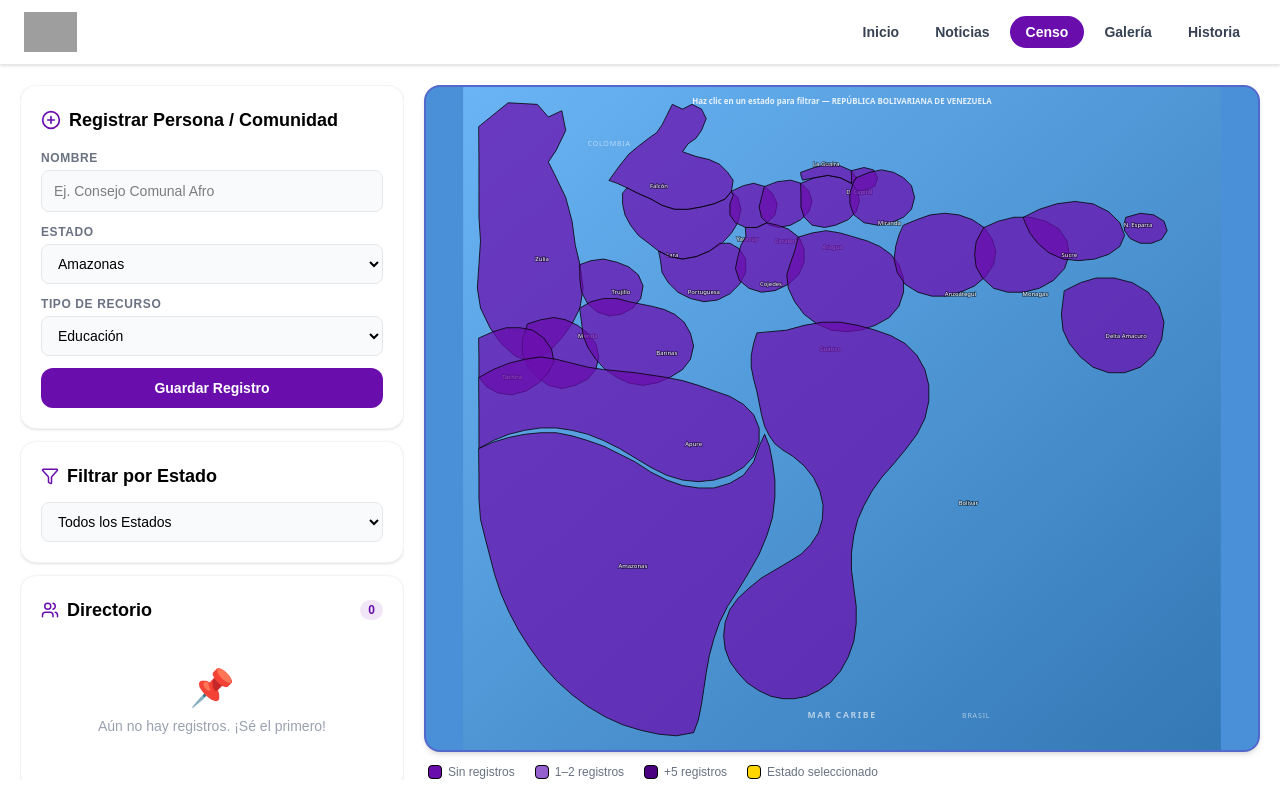
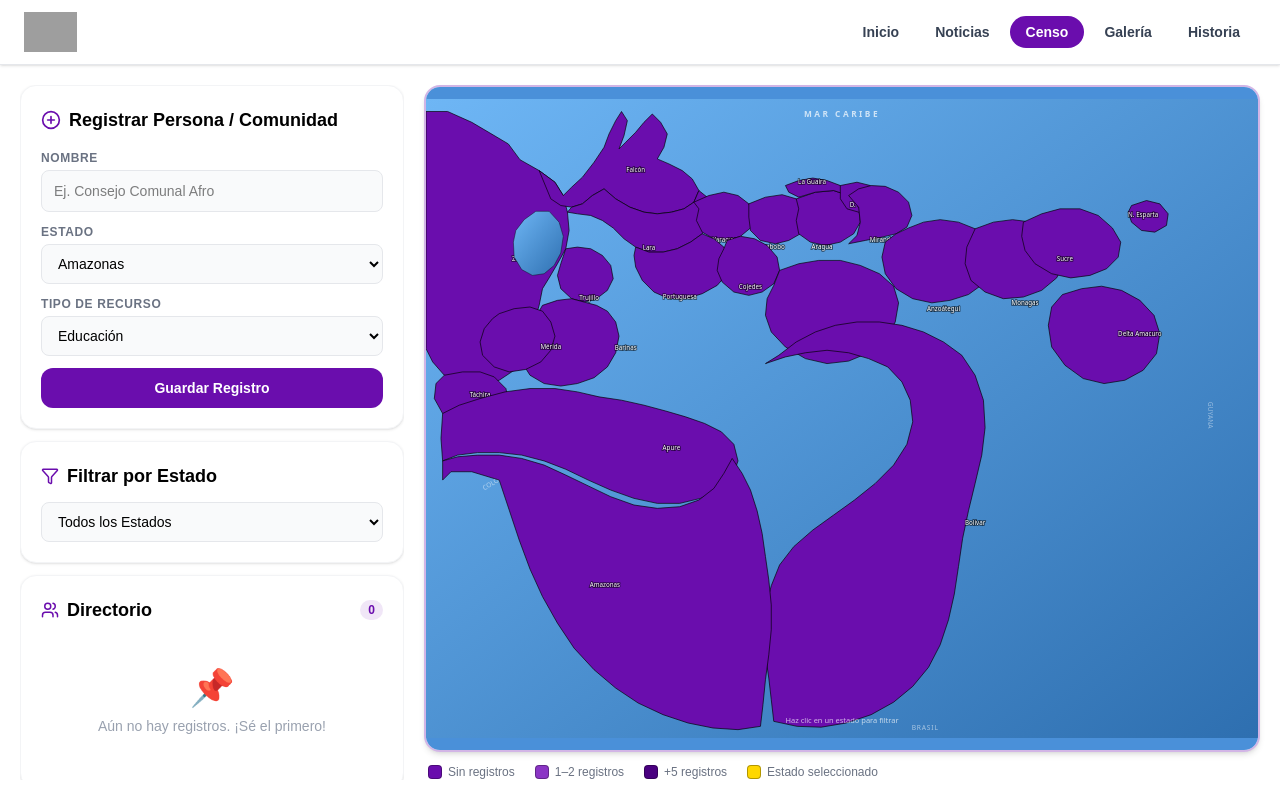
Before and after one commit to Ghoulita2/conadecafro-app, a Next.js app: page /registro in a window 1280 px wide. Built offline with nearby package versions, Linux system fonts and the light colour scheme; grey boxes are pictures that could not be loaded.

Commit message:
feat: redraw Venezuela map traced from official reference image

```diff
--- a/components/map/VenezuelaMap.tsx
+++ b/components/map/VenezuelaMap.tsx
@@ -1,5 +1,4 @@
 "use client";
-
 import React from "react";
 
 export interface VenezuelaMapProps {
@@ -8,365 +7,199 @@
   resourceCounts: Record<string, number>;
 }
 
-/**
- * Coordinate transform (lon, lat) → (svgX, svgY)
- * ViewBox: 0 0 960 820
- * Lon range: -73.4 to -59.7  → x: 10 to 950
- * Lat range: 12.2 to 0.7     → y: 10 to 810
- *
- * x = (lon + 73.4) / 13.7 * 940 + 10
- * y = (12.2 - lat) / 11.5 * 800 + 10
- */
+// Coordinate transform: geographic (lon,lat) → SVG (x,y)
+// ViewBox 0 0 1000 760
+// x = (lon + 73.35) / 13.55 * 1000
+// y = (12.20 - lat) / 11.55 * 748 + 6
+// p() helper pre-computed below
 
-// Each state polygon is derived from simplified real geographic coordinates
 const STATES: { id: string; name: string; d: string; lx: number; ly: number }[] = [
   {
-    // Zulia — NW state surrounding Lake Maracaibo
-    id: "Zulia", name: "Zulia", lx: 100, ly: 220,
-    d: `M 20,50 L 57,20 L 94,22 L 108,38 L 125,30 L 130,55
-        L 118,80 L 108,95 L 118,115 L 130,140 L 138,170
-        L 142,200 L 148,225 L 152,255 L 148,280 L 138,300
-        L 125,318 L 112,332 L 98,342 L 82,348 L 65,340
-        L 48,325 L 34,305 L 22,280 L 18,255 L 20,225
-        L 22,195 L 20,165 L 20,130 L 20,95 Z`,
+    id: "Zulia", name: "Zulia", lx: 112, ly: 195,
+    d: "M 0,15 L 26,15 L 55,28 L 77,41 L 99,54 L 113,73 L 136,86 L 155,100 L 165,116 L 170,136 L 172,158 L 168,180 L 158,198 L 148,215 L 140,228 L 136,248 L 130,268 L 125,290 L 118,310 L 106,326 L 88,338 L 66,345 L 44,342 L 22,332 L 8,316 L 0,300 Z",
   },
   {
-    // Falcón — northern state with Paraguaná Peninsula
-    id: "Falcón", name: "Falcón", lx: 248, ly: 128,
-    d: `M 185,118 L 198,100 L 210,85 L 222,75 L 235,65
-        L 245,58 L 252,48 L 258,36 L 265,22 L 278,28
-        L 290,22 L 302,28 L 308,40 L 302,55 L 295,65
-        L 285,72 L 278,82 L 295,88 L 312,92 L 325,98
-        L 335,108 L 342,118 L 340,132 L 332,142 L 318,148
-        L 302,152 L 285,155 L 268,155 L 252,150 L 238,142
-        L 222,135 L 208,128 L 195,122 Z`,
+    id: "Falcón", name: "Falcón", lx: 252, ly: 88,
+    d: "M 136,86 L 155,100 L 165,116 L 175,106 L 188,94 L 202,76 L 214,58 L 220,42 L 228,26 L 235,15 L 242,26 L 238,44 L 232,60 L 240,52 L 252,40 L 262,28 L 272,18 L 282,28 L 290,42 L 286,58 L 278,72 L 292,78 L 308,86 L 320,96 L 328,110 L 322,124 L 310,132 L 295,136 L 278,138 L 262,136 L 245,130 L 228,120 L 214,108 L 200,116 L 188,126 L 175,130 L 162,128 L 150,120 Z",
   },
   {
-    // Lara
-    id: "Lara", name: "Lara", lx: 265, ly: 215,
-    d: `M 208,128 L 222,135 L 238,142 L 252,150 L 268,155
-        L 285,155 L 302,152 L 318,148 L 332,142 L 340,132
-        L 348,140 L 352,155 L 348,172 L 340,185 L 328,198
-        L 312,208 L 295,215 L 278,218 L 262,215 L 248,208
-        L 235,198 L 222,188 L 212,175 L 205,162 L 202,148
-        L 202,135 Z`,
+    id: "Lara", name: "Lara", lx: 268, ly: 182,
+    d: "M 170,136 L 175,130 L 188,126 L 200,116 L 214,108 L 228,120 L 245,130 L 262,136 L 278,138 L 295,136 L 310,132 L 322,124 L 328,110 L 338,118 L 345,132 L 342,148 L 332,162 L 318,172 L 302,180 L 285,184 L 268,184 L 252,178 L 238,168 L 225,155 L 212,146 L 198,140 L 182,138 Z",
   },
   {
-    // Yaracuy — small state
-    id: "Yaracuy", name: "Yaracuy", lx: 360, ly: 195,
-    d: `M 340,132 L 355,125 L 368,122 L 382,126 L 392,135
-        L 398,148 L 395,162 L 385,172 L 372,178 L 358,178
-        L 345,172 L 338,162 L 338,148 L 342,138 Z`,
+    id: "Yaracuy", name: "Yaracuy", lx: 358, ly: 172,
+    d: "M 322,124 L 340,116 L 358,112 L 375,116 L 388,126 L 395,140 L 390,155 L 378,165 L 362,170 L 346,168 L 332,160 L 325,146 L 328,132 Z",
   },
   {
-    // Carabobo
-    id: "Carabobo", name: "Carabobo", lx: 412, ly: 198,
-    d: `M 382,126 L 398,120 L 415,118 L 428,122 L 438,132
-        L 442,145 L 438,158 L 428,168 L 415,175 L 400,178
-        L 388,175 L 378,165 L 375,152 L 378,140 Z`,
+    id: "Carabobo", name: "Carabobo", lx: 414, ly: 180,
+    d: "M 388,126 L 408,118 L 428,115 L 445,120 L 456,132 L 458,148 L 450,162 L 436,170 L 420,174 L 402,170 L 390,158 L 388,142 Z",
   },
   {
-    // Aragua
-    id: "Aragua", name: "Aragua", lx: 468, ly: 205,
-    d: `M 428,122 L 445,115 L 462,112 L 478,115 L 492,122
-        L 500,132 L 502,145 L 498,158 L 488,168 L 472,175
-        L 458,178 L 442,175 L 432,165 L 428,152 L 428,138 Z`,
+    id: "Aragua", name: "Aragua", lx: 476, ly: 180,
+    d: "M 445,120 L 468,112 L 490,110 L 508,116 L 520,130 L 522,148 L 514,162 L 498,172 L 480,176 L 462,172 L 448,162 L 445,146 L 448,132 Z",
   },
   {
-    // La Guaira (Vargas) — thin coastal strip
-    id: "La Guaira", name: "La Guaira", lx: 460, ly: 100,
-    d: `M 428,108 L 445,102 L 462,98 L 478,100 L 492,106
-        L 498,115 L 492,122 L 478,115 L 462,112 L 445,115
-        L 430,118 L 428,112 Z`,
+    id: "La Guaira", name: "La Guaira", lx: 464, ly: 102,
+    d: "M 432,104 L 448,98 L 465,95 L 482,98 L 498,104 L 508,116 L 490,110 L 468,112 L 448,118 L 436,112 Z",
   },
   {
-    // Distrito Capital
-    id: "Distrito Capital", name: "D. Capital", lx: 502, ly: 135,
-    d: `M 492,106 L 508,102 L 520,105 L 525,115 L 522,125
-        L 512,130 L 500,132 L 492,122 L 492,112 Z`,
+    id: "Distrito Capital", name: "D. Capital", lx: 526, ly: 130,
+    d: "M 498,104 L 518,100 L 534,104 L 540,118 L 534,130 L 520,136 L 506,132 L 498,120 Z",
   },
   {
-    // Miranda
-    id: "Miranda", name: "Miranda", lx: 540, ly: 175,
-    d: `M 498,115 L 515,108 L 530,105 L 545,108 L 558,115
-        L 568,125 L 572,140 L 568,155 L 558,165 L 542,172
-        L 525,175 L 508,172 L 495,162 L 490,148 L 490,135
-        L 494,122 L 498,115 Z`,
+    id: "Miranda", name: "Miranda", lx: 548, ly: 172,
+    d: "M 508,116 L 520,130 L 522,148 L 518,164 L 508,174 L 528,170 L 548,166 L 565,162 L 578,154 L 584,140 L 580,124 L 568,112 L 552,105 L 535,104 L 520,108 Z",
   },
   {
-    // Trujillo — Andean state
-    id: "Trujillo", name: "Trujillo", lx: 200, ly: 262,
-    d: `M 148,225 L 162,220 L 178,218 L 195,222 L 210,228
-        L 222,238 L 228,252 L 225,268 L 215,280 L 200,288
-        L 185,290 L 170,285 L 158,275 L 150,260 L 148,245 Z`,
+    id: "Trujillo", name: "Trujillo", lx: 196, ly: 242,
+    d: "M 168,180 L 182,178 L 198,180 L 212,188 L 222,200 L 225,216 L 218,230 L 205,240 L 190,244 L 175,240 L 162,228 L 158,212 L 162,198 Z",
   },
   {
-    // Portuguesa
-    id: "Portuguesa", name: "Portuguesa", lx: 305, ly: 262,
-    d: `M 248,208 L 262,215 L 278,218 L 295,215 L 312,208
-        L 325,198 L 338,198 L 350,205 L 358,218 L 358,235
-        L 350,250 L 338,262 L 322,270 L 305,272 L 288,268
-        L 272,260 L 260,248 L 252,235 L 250,220 Z`,
+    id: "Portuguesa", name: "Portuguesa", lx: 305, ly: 240,
+    d: "M 252,178 L 268,184 L 285,184 L 302,180 L 318,172 L 332,162 L 346,168 L 358,178 L 365,192 L 362,210 L 350,224 L 332,234 L 312,240 L 292,240 L 274,232 L 260,218 L 252,202 L 250,188 Z",
   },
   {
-    // Cojedes
-    id: "Cojedes", name: "Cojedes", lx: 390, ly: 252,
-    d: `M 358,178 L 372,178 L 385,172 L 398,175 L 412,180
-        L 425,190 L 432,205 L 432,222 L 425,238 L 412,250
-        L 395,258 L 378,260 L 362,255 L 350,245 L 345,230
-        L 348,215 L 352,200 L 358,190 Z`,
+    id: "Cojedes", name: "Cojedes", lx: 390, ly: 228,
+    d: "M 362,170 L 378,165 L 395,168 L 410,176 L 422,190 L 425,206 L 418,222 L 404,232 L 388,236 L 370,232 L 356,220 L 350,206 L 352,192 L 358,180 Z",
   },
   {
-    // Mérida — Andean
-    id: "Mérida", name: "Mérida", lx: 158, ly: 318,
-    d: `M 82,300 L 98,295 L 115,292 L 130,295 L 145,302
-        L 158,312 L 168,325 L 172,342 L 168,358 L 158,370
-        L 142,378 L 125,382 L 108,378 L 94,368 L 82,355
-        L 75,338 L 75,320 Z`,
+    id: "Barinas", name: "Barinas", lx: 240, ly: 302,
+    d: "M 140,248 L 158,242 L 175,240 L 190,244 L 205,248 L 218,255 L 228,268 L 232,285 L 228,305 L 218,322 L 202,335 L 182,342 L 162,345 L 142,342 L 125,332 L 115,316 L 112,298 L 118,280 L 128,265 L 136,255 Z",
   },
   {
-    // Táchira — SW Andean
-    id: "Táchira", name: "Táchira", lx: 62, ly: 370,
-    d: `M 20,318 L 38,310 L 55,305 L 72,305 L 88,308
-        L 102,318 L 112,332 L 115,348 L 108,362 L 96,375
-        L 80,385 L 62,390 L 45,388 L 30,380 L 20,368
-        L 20,345 Z`,
+    id: "Mérida", name: "Mérida", lx: 150, ly: 300,
+    d: "M 88,258 L 106,252 L 125,250 L 140,255 L 150,268 L 155,285 L 150,302 L 138,316 L 120,325 L 100,328 L 82,322 L 68,308 L 65,292 L 70,276 L 80,264 Z",
   },
   {
-    // Barinas — Llanos
-    id: "Barinas", name: "Barinas", lx: 258, ly: 340,
-    d: `M 148,280 L 162,272 L 178,268 L 195,268 L 210,272
-        L 225,275 L 240,278 L 255,282 L 268,288 L 280,298
-        L 288,312 L 292,328 L 288,345 L 278,358 L 262,368
-        L 245,375 L 228,378 L 210,375 L 195,368 L 180,358
-        L 168,345 L 158,330 L 152,315 L 150,298 Z`,
+    id: "Táchira", name: "Táchira", lx: 65, ly: 358,
+    d: "M 22,332 L 44,328 L 65,328 L 82,334 L 96,348 L 100,365 L 94,382 L 78,394 L 58,398 L 38,392 L 20,378 L 10,360 L 12,342 Z",
   },
   {
-    // Guárico — Central Llanos
-    id: "Guárico", name: "Guárico", lx: 465, ly: 335,
-    d: `M 425,190 L 442,185 L 460,182 L 478,185 L 495,190
-        L 512,195 L 528,202 L 542,212 L 552,225 L 558,242
-        L 558,260 L 552,278 L 540,292 L 522,302 L 504,308
-        L 485,310 L 466,308 L 448,300 L 432,288 L 420,272
-        L 412,255 L 410,238 L 415,222 L 420,208 Z`,
+    id: "Guárico", name: "Guárico", lx: 478, ly: 295,
+    d: "M 425,206 L 448,198 L 472,194 L 498,194 L 522,200 L 545,210 L 562,225 L 568,245 L 564,268 L 552,288 L 532,305 L 508,315 L 482,318 L 456,312 L 432,298 L 415,280 L 408,260 L 410,240 L 418,224 Z",
   },
   {
-    // Anzoátegui
-    id: "Anzoátegui", name: "Anzoátegui", lx: 630, ly: 265,
-    d: `M 558,175 L 575,168 L 592,162 L 610,160 L 628,162
-        L 645,168 L 660,178 L 670,192 L 675,208 L 672,225
-        L 662,240 L 648,252 L 630,260 L 612,265 L 594,265
-        L 576,260 L 560,250 L 550,235 L 546,218 L 548,202
-        L 552,188 Z`,
+    id: "Anzoátegui", name: "Anzoátegui", lx: 622, ly: 255,
+    d: "M 565,162 L 580,155 L 598,148 L 618,145 L 640,148 L 660,156 L 676,168 L 685,185 L 682,205 L 670,222 L 652,235 L 630,242 L 608,245 L 585,240 L 565,228 L 552,210 L 548,190 L 552,172 Z",
   },
   {
-    // Monagas
-    id: "Monagas", name: "Monagas", lx: 725, ly: 265,
-    d: `M 660,178 L 678,170 L 698,165 L 718,165 L 738,170
-        L 755,180 L 765,195 L 768,212 L 762,230 L 748,245
-        L 730,255 L 710,260 L 690,260 L 672,255 L 658,242
-        L 650,228 L 648,212 L 650,196 Z`,
+    id: "Monagas", name: "Monagas", lx: 720, ly: 248,
+    d: "M 660,156 L 682,148 L 705,145 L 728,148 L 750,158 L 765,175 L 768,196 L 758,215 L 740,230 L 718,238 L 694,240 L 672,232 L 655,218 L 648,198 L 650,178 Z",
   },
   {
-    // Sucre — NE peninsula
-    id: "Sucre", name: "Sucre", lx: 768, ly: 215,
-    d: `M 710,165 L 730,155 L 752,148 L 775,145 L 798,148
-        L 818,158 L 832,172 L 838,188 L 832,202 L 818,212
-        L 800,218 L 780,220 L 760,218 L 742,210 L 728,198
-        L 718,185 L 712,172 Z`,
+    id: "Sucre", name: "Sucre", lx: 768, ly: 195,
+    d: "M 718,148 L 740,138 L 762,132 L 786,132 L 808,140 L 825,155 L 835,172 L 832,190 L 818,204 L 798,212 L 775,215 L 752,210 L 732,198 L 720,182 L 716,165 Z",
   },
   {
-    // Nueva Esparta — Island
-    id: "Nueva Esparta", name: "N. Esparta", lx: 855, ly: 178,
-    d: `M 840,165 L 858,160 L 875,162 L 888,170 L 892,182
-        L 885,193 L 872,198 L 858,198 L 845,192 L 838,182
-        L 838,172 Z`,
+    id: "Nueva Esparta", name: "N. Esparta", lx: 862, ly: 142,
+    d: "M 848,128 L 866,122 L 882,126 L 892,138 L 890,152 L 876,160 L 860,158 L 848,148 L 844,136 Z",
   },
   {
-    // Delta Amacuro — Orinoco Delta, far east
-    id: "Delta Amacuro", name: "Delta Amacuro", lx: 840, ly: 318,
-    d: `M 762,258 L 782,248 L 802,242 L 825,242 L 848,248
-        L 868,260 L 882,278 L 888,298 L 885,320 L 875,340
-        L 858,355 L 838,362 L 818,362 L 798,355 L 782,342
-        L 768,325 L 760,308 L 758,288 Z`,
+    id: "Delta Amacuro", name: "Delta Amacuro", lx: 858, ly: 285,
+    d: "M 765,235 L 788,228 L 812,225 L 836,230 L 858,242 L 875,260 L 882,282 L 878,306 L 862,326 L 840,338 L 815,342 L 790,336 L 768,320 L 752,298 L 748,272 L 752,250 Z",
   },
   {
-    // Apure — Large central south llanos
-    id: "Apure", name: "Apure", lx: 292, ly: 455,
-    d: `M 20,368 L 38,358 L 58,350 L 78,345 L 98,342
-        L 118,345 L 138,350 L 158,355 L 178,358 L 198,360
-        L 218,362 L 238,365 L 258,368 L 278,372 L 298,378
-        L 318,385 L 338,392 L 355,402 L 368,415 L 375,432
-        L 375,450 L 368,468 L 355,482 L 338,492 L 318,498
-        L 298,500 L 278,498 L 258,492 L 238,482 L 218,470
-        L 198,458 L 178,448 L 158,440 L 138,435 L 118,432
-        L 98,432 L 78,435 L 58,440 L 38,448 L 20,458
-        L 20,415 Z`,
+    id: "Apure", name: "Apure", lx: 295, ly: 422,
+    d: "M 20,378 L 40,368 L 65,360 L 95,352 L 125,348 L 155,348 L 182,352 L 208,358 L 235,362 L 262,368 L 288,375 L 312,382 L 335,390 L 355,400 L 370,415 L 375,435 L 368,455 L 352,470 L 330,480 L 305,486 L 278,486 L 250,480 L 222,470 L 195,458 L 168,445 L 142,435 L 115,428 L 88,425 L 62,425 L 38,428 L 20,435 L 18,408 Z",
   },
   {
-    // Bolívar — Huge SE state (Guayana)
-    id: "Bolívar", name: "Bolívar", lx: 640, ly: 530,
-    d: `M 410,308 L 432,302 L 455,298 L 478,298 L 500,302
-        L 522,308 L 542,315 L 560,325 L 575,340 L 585,358
-        L 590,378 L 590,398 L 585,420 L 575,440 L 560,460
-        L 545,478 L 530,495 L 518,512 L 508,530 L 500,548
-        L 495,568 L 492,590 L 492,612 L 495,635 L 498,658
-        L 498,680 L 495,702 L 488,722 L 478,740 L 465,755
-        L 450,765 L 435,772 L 420,775 L 405,775 L 390,772
-        L 375,765 L 360,755 L 348,742 L 338,728 L 332,712
-        L 330,695 L 332,678 L 338,662 L 348,648 L 362,635
-        L 378,622 L 395,612 L 412,602 L 428,592 L 440,580
-        L 450,565 L 455,548 L 456,530 L 452,512 L 444,495
-        L 432,480 L 418,468 L 405,460 L 395,452 L 388,442
-        L 382,430 L 378,415 L 375,400 L 372,385 L 368,370
-        L 365,355 L 365,340 L 368,325 L 372,312 Z`,
+    id: "Bolívar", name: "Bolívar", lx: 660, ly: 512,
+    d: "M 408,318 L 432,310 L 456,305 L 482,302 L 508,305 L 532,312 L 555,322 L 572,340 L 582,362 L 585,388 L 578,415 L 562,440 L 540,462 L 515,482 L 490,500 L 465,518 L 442,538 L 425,560 L 415,585 L 408,612 L 405,640 L 408,668 L 412,696 L 415,722 L 418,748 L 446,754 L 475,755 L 505,750 L 535,740 L 562,725 L 585,706 L 604,683 L 618,656 L 628,626 L 635,595 L 640,562 L 645,528 L 652,495 L 660,462 L 668,428 L 672,395 L 670,362 L 660,332 L 644,308 L 622,292 L 598,280 L 572,272 L 545,268 L 518,268 L 492,272 L 468,280 L 445,292 L 424,308 Z",
   },
   {
-    // Amazonas — Large southern state
-    id: "Amazonas", name: "Amazonas", lx: 215, ly: 610,
-    d: `M 20,458 L 38,450 L 58,444 L 78,440 L 98,438
-        L 118,438 L 138,442 L 158,448 L 178,455 L 198,465
-        L 218,475 L 238,488 L 258,498 L 278,505 L 298,508
-        L 318,508 L 338,502 L 355,492 L 368,475 L 375,455
-        L 382,440 L 388,455 L 392,475 L 395,498 L 395,520
-        L 392,545 L 385,568 L 375,592 L 362,615 L 348,638
-        L 335,658 L 325,678 L 318,698 L 312,720 L 308,742
-        L 305,762 L 302,782 L 298,802 L 292,818
-        L 270,822 L 248,820 L 225,815 L 202,808
-        L 180,798 L 158,785 L 138,770 L 118,752
-        L 100,732 L 84,710 L 70,688 L 58,665
-        L 48,642 L 40,618 L 34,595 L 28,572
-        L 22,548 L 20,522 L 20,495 Z`,
+    id: "Amazonas", name: "Amazonas", lx: 215, ly: 586,
+    d: "M 20,435 L 38,430 L 62,428 L 88,428 L 115,432 L 142,440 L 168,452 L 195,465 L 222,478 L 250,488 L 278,492 L 305,490 L 328,482 L 346,468 L 358,450 L 368,432 L 380,450 L 390,470 L 398,495 L 404,522 L 408,550 L 412,578 L 415,608 L 415,638 L 412,668 L 408,698 L 405,728 L 402,754 L 375,758 L 345,756 L 315,750 L 285,740 L 255,726 L 228,708 L 202,686 L 178,660 L 158,630 L 140,598 L 125,565 L 112,530 L 100,494 L 88,458 L 55,448 L 30,448 L 20,458 Z",
   },
 ];
+
+// Lake Maracaibo overlay (blue, non-interactive)
+const LAKE_MARACAIBO = "M 118,145 L 132,135 L 148,135 L 160,148 L 165,165 L 162,185 L 154,200 L 142,210 L 128,212 L 115,205 L 106,190 L 105,172 L 108,158 Z";
 
 const getStateFill = (id: string, selected: string, count: number): string => {
   if (id === selected) return "#FFD700";
   if (count > 5) return "#4a0080";
-  if (count > 2) return "#6A0DAD";
-  if (count > 0) return "#9460d0";
-  return "#6A0DAD"; // default brand-purple for all states
-};
-
-const getStateOpacity = (id: string, selected: string, count: number): number => {
-  if (id === selected) return 1;
-  if (count > 0) return 1;
-  return 0.72; // slightly transparent for states with no records
+  if (count > 2) return "#7B1DB5";
+  if (count > 0) return "#8B35C5";
+  return "#6A0DAD";
 };
 
 const VenezuelaMap: React.FC<VenezuelaMapProps> = ({ selectedState, onStateSelect, resourceCounts }) => {
   return (
     <div className="w-full h-full flex flex-col gap-3">
-      <div className="relative flex-1 rounded-2xl border-2 border-brand-purple/30 overflow-hidden shadow-md min-h-[360px]"
-           style={{ background: "#4A90D9" }}>
-        <svg
-          viewBox="0 0 960 840"
-          className="w-full h-full"
-          aria-label="Mapa oficial interactivo de Venezuela por estados"
-        >
-          {/* Ocean gradient */}
+      <div className="relative flex-1 rounded-2xl border-2 border-brand-purple/30 overflow-hidden shadow-md min-h-[360px]">
+        <svg viewBox="0 0 1000 768" className="w-full h-full" style={{ background: "#4A90D9" }}
+          aria-label="Mapa de Venezuela por estados">
           <defs>
-            <linearGradient id="oceanGrad" x1="0%" y1="0%" x2="100%" y2="100%">
-              <stop offset="0%" stopColor="#6ab4f5" />
-              <stop offset="100%" stopColor="#3478b5" />
+            <linearGradient id="bg" x1="0%" y1="0%" x2="100%" y2="100%">
+              <stop offset="0%" stopColor="#6EB6F5" />
+              <stop offset="100%" stopColor="#2E6FB0" />
             </linearGradient>
-            <filter id="stateShadow" x="-5%" y="-5%" width="110%" height="110%">
-              <feDropShadow dx="1" dy="1" stdDeviation="2" floodColor="rgba(0,0,0,0.3)" />
-            </filter>
           </defs>
 
           {/* Ocean background */}
-          <rect width="960" height="840" fill="url(#oceanGrad)" />
+          <rect width="1000" height="768" fill="url(#bg)" />
 
-          {/* Country label */}
-          <text x="480" y="800" textAnchor="middle" fontSize="11" fill="white" opacity="0.6"
-                fontFamily="system-ui,sans-serif" fontWeight="600" letterSpacing="2">
-            MAR CARIBE
-          </text>
-          <text x="185" y="75" textAnchor="middle" fontSize="9" fill="white" opacity="0.55"
-                fontFamily="system-ui,sans-serif" letterSpacing="1">
-            COLOMBIA
-          </text>
-          <text x="650" y="800" textAnchor="middle" fontSize="9" fill="white" opacity="0.55"
-                fontFamily="system-ui,sans-serif" letterSpacing="1">
-            BRASIL
-          </text>
+          {/* Geographic labels */}
+          <text x="500" y="22" textAnchor="middle" fontSize="10" fill="white" opacity="0.7"
+            fontFamily="system-ui,sans-serif" fontWeight="700" letterSpacing="3">MAR CARIBE</text>
+          <text x="88" y="460" textAnchor="middle" fontSize="8" fill="white" opacity="0.55"
+            fontFamily="system-ui,sans-serif" transform="rotate(-30,88,460)">COLOMBIA</text>
+          <text x="600" y="758" textAnchor="middle" fontSize="8" fill="white" opacity="0.55"
+            fontFamily="system-ui,sans-serif" letterSpacing="1">BRASIL</text>
+          <text x="940" y="380" textAnchor="middle" fontSize="8" fill="white" opacity="0.45"
+            fontFamily="system-ui,sans-serif" transform="rotate(90,940,380)">GUYANA</text>
 
-          {/* States */}
+          {/* State polygons */}
           {STATES.map((state) => {
             const count = resourceCounts[state.id] || 0;
             const isSelected = state.id === selectedState;
-            const fill = getStateFill(state.id, selectedState, count);
-            const opacity = getStateOpacity(state.id, selectedState, count);
-
             return (
-              <g key={state.id}
-                 onClick={() => onStateSelect(isSelected ? "Todos" : state.id)}
-                 className="cursor-pointer"
-                 style={{ transition: "opacity 0.15s" }}>
+              <g key={state.id} onClick={() => onStateSelect(isSelected ? "Todos" : state.id)}
+                className="cursor-pointer">
                 <path
                   d={state.d}
-                  fill={fill}
-                  fillOpacity={opacity}
-                  stroke="#000000"
-                  strokeWidth={isSelected ? 2.5 : 1}
+                  fill={getStateFill(state.id, selectedState, count)}
+                  stroke="#000"
+                  strokeWidth={isSelected ? 2.2 : 0.8}
                   strokeLinejoin="round"
-                  strokeLinecap="round"
-                  style={{
-                    filter: isSelected ? "drop-shadow(0 0 6px rgba(255,215,0,0.9))" : undefined,
-                  }}
+                  style={{ filter: isSelected ? "drop-shadow(0 0 5px rgba(255,215,0,0.9))" : undefined }}
                 />
-                {/* State name label */}
-                <text
-                  x={state.lx}
-                  y={state.ly}
-                  textAnchor="middle"
-                  fontSize={isSelected ? "8.5" : "7.5"}
-                  fontWeight={isSelected ? "700" : "500"}
-                  fill={isSelected ? "#000" : "#fff"}
-                  stroke={isSelected ? "none" : "rgba(0,0,0,0.5)"}
-                  strokeWidth="2"
-                  paintOrder="stroke"
-                  className="pointer-events-none select-none"
-                  style={{ fontFamily: "system-ui,sans-serif" }}
-                >
+                <text x={state.lx} y={state.ly} textAnchor="middle" fontSize="7.5"
+                  fontWeight={isSelected ? "700" : "500"} fill={isSelected ? "#000" : "#fff"}
+                  stroke="rgba(0,0,0,0.6)" strokeWidth="2" paintOrder="stroke"
+                  className="pointer-events-none select-none" fontFamily="system-ui,sans-serif">
                   {state.name}
                 </text>
-                {/* Resource count badge */}
                 {count > 0 && (
                   <g>
-                    <circle cx={state.lx + 14} cy={state.ly - 10} r="7.5"
-                            fill="#FFD700" stroke="#000" strokeWidth="1" />
-                    <text x={state.lx + 14} y={state.ly - 7}
-                          textAnchor="middle" fontSize="7" fontWeight="800" fill="#000"
-                          className="pointer-events-none select-none">
-                      {count}
-                    </text>
+                    <circle cx={state.lx + 14} cy={state.ly - 10} r="7.5" fill="#FFD700" stroke="#000" strokeWidth="1" />
+                    <text x={state.lx + 14} y={state.ly - 7} textAnchor="middle" fontSize="7"
+                      fontWeight="800" fill="#000" className="pointer-events-none select-none">{count}</text>
                   </g>
                 )}
               </g>
             );
           })}
 
-          {/* Instruction label */}
-          <text x="480" y="22" textAnchor="middle" fontSize="10" fill="white" opacity="0.85"
-                fontFamily="system-ui,sans-serif" fontWeight="600">
-            Haz clic en un estado para filtrar — REPÚBLICA BOLIVARIANA DE VENEZUELA
-          </text>
+          {/* Lake Maracaibo overlay */}
+          <path d={LAKE_MARACAIBO} fill="url(#bg)" stroke="#000" strokeWidth="0.5" className="pointer-events-none" />
+
+          {/* Instruction */}
+          <text x="500" y="750" textAnchor="middle" fontSize="9" fill="white" opacity="0.7"
+            fontFamily="system-ui,sans-serif">Haz clic en un estado para filtrar</text>
         </svg>
       </div>
 
       {/* Legend */}
       <div className="flex flex-wrap gap-x-5 gap-y-1.5 text-xs px-1">
         {[
-          { color: "#6A0DAD", border: "#000", label: "Sin registros" },
-          { color: "#9460d0", border: "#000", label: "1–2 registros" },
-          { color: "#4a0080", border: "#000", label: "+5 registros" },
-          { color: "#FFD700", border: "#000", label: "Estado seleccionado" },
+          { color: "#6A0DAD", label: "Sin registros" },
+          { color: "#8B35C5", label: "1–2 registros" },
+          { color: "#4a0080", label: "+5 registros" },
+          { color: "#FFD700", label: "Estado seleccionado" },
         ].map((item) => (
           <div key={item.label} className="flex items-center gap-1.5">
-            <div className="w-3.5 h-3.5 rounded-sm"
-                 style={{ background: item.color, border: `1.5px solid ${item.border}` }} />
+            <div className="w-3.5 h-3.5 rounded-sm border border-black/30" style={{ background: item.color }} />
             <span className="text-gray-500">{item.label}</span>
           </div>
         ))}
```
